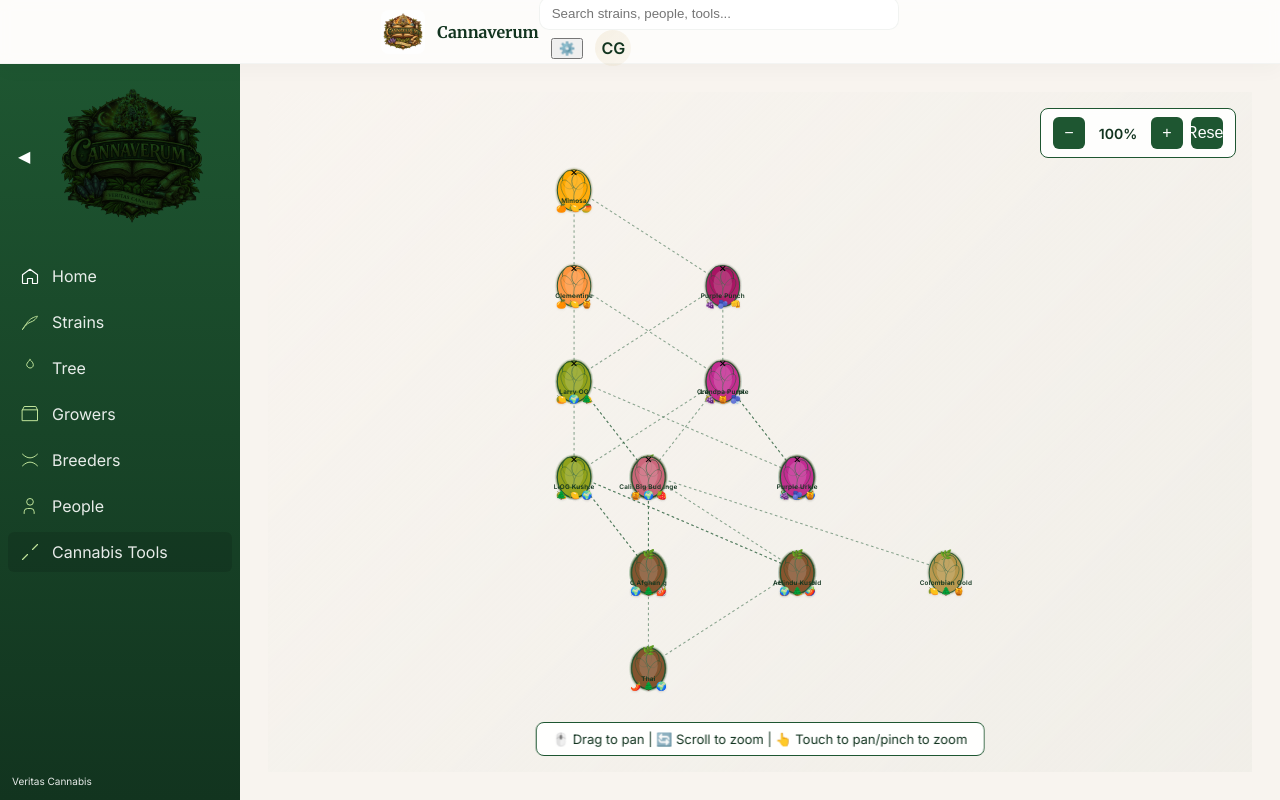
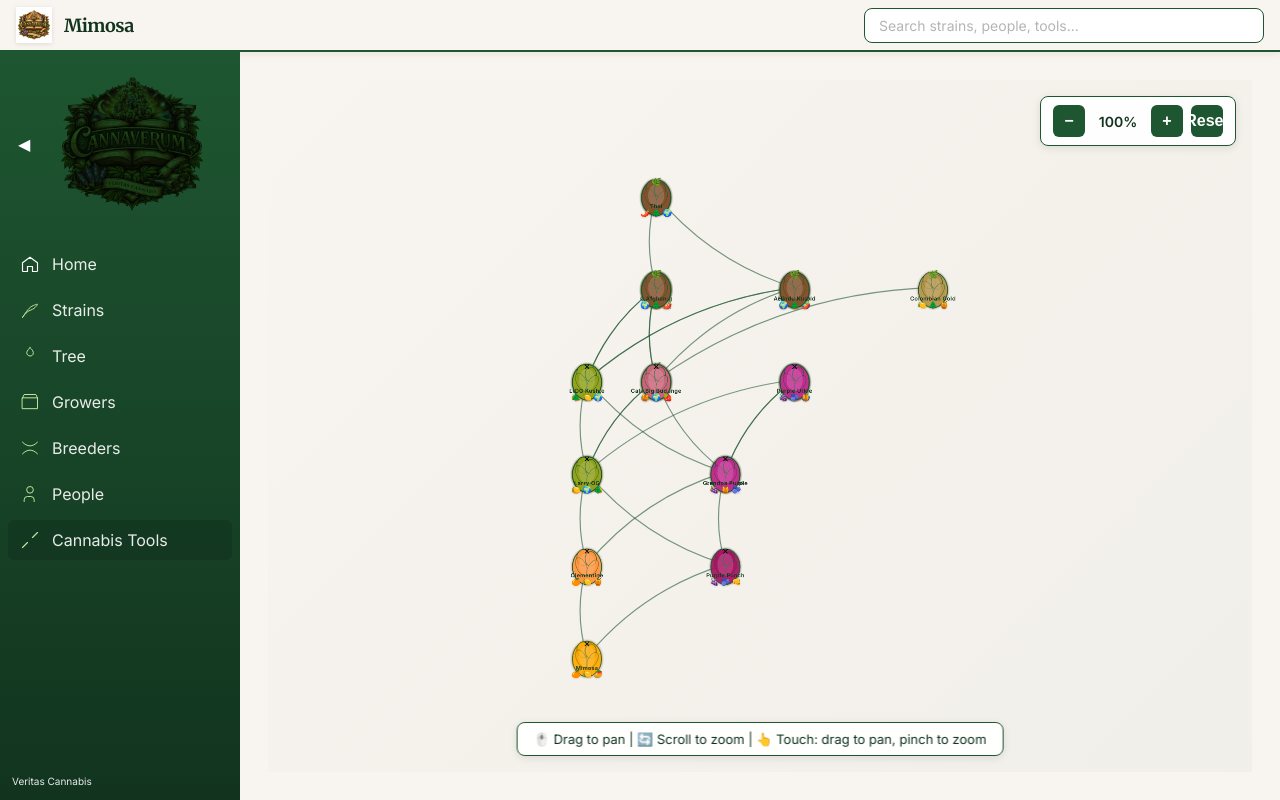
Before and after one commit to mylesgarveyjournal/test_repo, a React (Create React App) app: page /tools/flavor-tree/mimosa in a window 1280 px wide. Built offline with nearby package versions, Linux system fonts and the light colour scheme; the HTML template or start-up script is replaced by a standard one.

Commit message:
Redesign header: skinny, sexy, with logo top-left and strain name display

```diff
--- a/src/components/FlavorTree.js
+++ b/src/components/FlavorTree.js
@@ -7,10 +7,8 @@ const BudNode = ({ node, x, y, size = 60 }) => {
   const color = mixFlavorColors(node.flavors);
   const radius = size / 2;
 
-  // Create a detailed bud shape using paths
   return (
-    <g transform={`translate(${x}, ${y})`}>
-      {/* Main bud body - organic shape */}
+    <g transform={`translate(${x}, ${y})`} key={node.id} className="bud-node">
       <defs>
         <filter id="budGlow" x="-50%" y="-50%" width="200%" height="200%">
           <feGaussianBlur stdDeviation="2" result="coloredBlur"/>
@@ -65,19 +63,41 @@ const BudNode = ({ node, x, y, size = 60 }) => {
   );
 };
 
+// Curved arrow path with marker
+const CurvedPath = ({ x1, y1, x2, y2 }) => {
+  // Calculate control points for smooth curve
+  const midX = (x1 + x2) / 2;
+  const midY = (y1 + y2) / 2;
+  const offsetX = (y2 - y1) * 0.15;
+  const offsetY = (x1 - x2) * 0.15;
+
+  const pathData = `M ${x1} ${y1} Q ${midX + offsetX} ${midY + offsetY} ${x2} ${y2}`;
+
+  return (
+    <g key={`path-${x1}-${y1}-${x2}-${y2}`}>
+      <defs>
+        <marker id="arrowhead" markerWidth="10" markerHeight="10" refX="9" refY="3" orient="auto">
+          <polygon points="0 0, 10 3, 0 6" fill="#1e5631" />
+        </marker>
+      </defs>
+      <path d={pathData} className="tree-connection" markerEnd="url(#arrowhead)" />
+    </g>
+  );
+};
+
 const FlavorTree = ({ strainData }) => {
   const [scale, setScale] = useState(1);
   const [panX, setPanX] = useState(0);
   const [panY, setPanY] = useState(0);
   const [isDragging, setIsDragging] = useState(false);
   const [dragStart, setDragStart] = useState({ x: 0, y: 0 });
+  const containerRef = useRef(null);
   const svgRef = useRef(null);
-  const containerRef = useRef(null);
 
-  // Calculate tree layout with proper spacing
+  // Calculate tree layout - strain at bottom, parents above
   const getTreeLayout = (node, level = 0, siblingIndex = 0, siblingCount = 1) => {
-    const horizontalSpacing = 280;
-    const verticalSpacing = 180;
+    const horizontalSpacing = 300;
+    const verticalSpacing = 200;
 
     const parentKeys = Object.keys(node.parents || {});
     const childCount = Math.max(parentKeys.length, 1);
@@ -88,7 +108,7 @@ const FlavorTree = ({ strainData }) => {
       type: node.type,
       flavors: getStrainFlavors(node),
       x: (siblingIndex - (childCount - 1) / 2) * horizontalSpacing,
-      y: level * verticalSpacing,
+      y: -level * verticalSpacing, // Negative to go UP
       children: []
     };
 
@@ -109,9 +129,9 @@ const FlavorTree = ({ strainData }) => {
     let minX = node.x, maxX = node.x, minY = node.y, maxY = node.y;
 
     const traverse = (n) => {
-      minX = Math.min(minX, n.x - 80);
-      maxX = Math.max(maxX, n.x + 80);
-      minY = Math.min(minY, n.y - 80);
+      minX = Math.min(minX, n.x - 100);
+      maxX = Math.max(maxX, n.x + 100);
+      minY = Math.min(minY, n.y - 100);
       maxY = Math.max(maxY, n.y + 100);
       n.children?.forEach(child => traverse(child));
     };
@@ -123,7 +143,7 @@ const FlavorTree = ({ strainData }) => {
   const bounds = calculateBounds(treeLayout);
   const treeWidth = bounds.maxX - bounds.minX;
   const treeHeight = bounds.maxY - bounds.minY;
-  const padding = 100;
+  const padding = 150;
 
   // Flatten tree for rendering
   const { nodes: flatNodes, connections } = (() => {
@@ -147,44 +167,38 @@ const FlavorTree = ({ strainData }) => {
     return { nodes: n, connections: c };
   })();
 
-  // Mouse wheel zoom
-  useEffect(() => {
-    const container = containerRef.current;
-    if (!container) return;
-
-    const handleWheel = (e) => {
-      e.preventDefault();
-      const zoomFactor = e.deltaY > 0 ? 0.9 : 1.1;
-      setScale(prev => Math.max(0.5, Math.min(3, prev * zoomFactor)));
-    };
-
-    container.addEventListener('wheel', handleWheel, { passive: false });
-    return () => container.removeEventListener('wheel', handleWheel);
-  }, []);
-
-  // Mouse drag pan
+  // Mouse/touch event handlers
   const handleMouseDown = (e) => {
     setIsDragging(true);
-    setDragStart({ x: e.clientX - panX, y: e.clientY - panY });
+    setDragStart({ x: e.clientX, y: e.clientY });
   };
 
   const handleMouseMove = (e) => {
     if (!isDragging) return;
-    setPanX(e.clientX - dragStart.x);
-    setPanY(e.clientY - dragStart.y);
+    const dx = e.clientX - dragStart.x;
+    const dy = e.clientY - dragStart.y;
+    setPanX(prev => prev + dx);
+    setPanY(prev => prev + dy);
+    setDragStart({ x: e.clientX, y: e.clientY });
   };
 
   const handleMouseUp = () => {
     setIsDragging(false);
   };
 
-  // Touch controls
+  const handleWheel = (e) => {
+    e.preventDefault();
+    const zoomFactor = e.deltaY > 0 ? 0.85 : 1.15;
+    setScale(prev => Math.max(0.3, Math.min(4, prev * zoomFactor)));
+  };
+
+  // Touch handlers
   const [touchStart, setTouchStart] = useState(null);
   const [touchDistance, setTouchDistance] = useState(0);
 
   const handleTouchStart = (e) => {
     if (e.touches.length === 1) {
-      setTouchStart({ x: e.touches[0].clientX - panX, y: e.touches[0].clientY - panY });
+      setTouchStart({ x: e.touches[0].clientX, y: e.touches[0].clientY });
     } else if (e.touches.length === 2) {
       const dx = e.touches[0].clientX - e.touches[1].clientX;
       const dy = e.touches[0].clientY - e.touches[1].clientY;
@@ -194,14 +208,17 @@ const FlavorTree = ({ strainData }) => {
 
   const handleTouchMove = (e) => {
     if (e.touches.length === 1 && touchStart) {
-      setPanX(e.touches[0].clientX - touchStart.x);
-      setPanY(e.touches[0].clientY - touchStart.y);
+      const dx = e.touches[0].clientX - touchStart.x;
+      const dy = e.touches[0].clientY - touchStart.y;
+      setPanX(prev => prev + dx);
+      setPanY(prev => prev + dy);
+      setTouchStart({ x: e.touches[0].clientX, y: e.touches[0].clientY });
     } else if (e.touches.length === 2 && touchDistance > 0) {
       const dx = e.touches[0].clientX - e.touches[1].clientX;
       const dy = e.touches[0].clientY - e.touches[1].clientY;
       const newDistance = Math.sqrt(dx * dx + dy * dy);
       const zoomFactor = newDistance / touchDistance;
-      setScale(prev => Math.max(0.5, Math.min(3, prev * zoomFactor)));
+      setScale(prev => Math.max(0.3, Math.min(4, prev * zoomFactor)));
       setTouchDistance(newDistance);
     }
   };
@@ -210,6 +227,13 @@ const FlavorTree = ({ strainData }) => {
     setTouchStart(null);
     setTouchDistance(0);
   };
+
+  useEffect(() => {
+    const container = containerRef.current;
+    if (!container) return;
+    container.addEventListener('wheel', handleWheel, { passive: false });
+    return () => container.removeEventListener('wheel', handleWheel);
+  }, []);
 
   return (
     <div
@@ -222,6 +246,7 @@ const FlavorTree = ({ strainData }) => {
       onTouchStart={handleTouchStart}
       onTouchMove={handleTouchMove}
       onTouchEnd={handleTouchEnd}
+      style={{ cursor: isDragging ? 'grabbing' : 'grab' }}
     >
       <svg
         ref={svgRef}
@@ -231,19 +256,12 @@ const FlavorTree = ({ strainData }) => {
         style={{
           transform: `translate(${panX}px, ${panY}px) scale(${scale})`,
           transformOrigin: 'center',
-          cursor: isDragging ? 'grabbing' : 'grab'
+          willChange: 'transform'
         }}
       >
-        {/* Render connections */}
+        {/* Render curved connections with arrows */}
         {connections.map((conn, idx) => (
-          <line
-            key={`conn-${idx}`}
-            x1={conn.x1}
-            y1={conn.y1}
-            x2={conn.x2}
-            y2={conn.y2}
-            className="tree-connection"
-          />
+          <CurvedPath key={idx} x1={conn.x1} y1={conn.y1} x2={conn.x2} y2={conn.y2} />
         ))}
 
         {/* Render bud nodes */}
@@ -254,15 +272,15 @@ const FlavorTree = ({ strainData }) => {
 
       {/* Controls */}
       <div className="tree-controls">
-        <button onClick={() => setScale(s => Math.max(0.5, s - 0.1))}>−</button>
+        <button onClick={() => setScale(s => Math.max(0.3, s - 0.15))}>−</button>
         <span>{Math.round(scale * 100)}%</span>
-        <button onClick={() => setScale(s => Math.min(3, s + 0.1))}>+</button>
+        <button onClick={() => setScale(s => Math.min(4, s + 0.15))}>+</button>
         <button onClick={() => { setScale(1); setPanX(0); setPanY(0); }}>Reset</button>
       </div>
 
       {/* Instructions */}
       <div className="tree-instructions">
-        <p>🖱️ Drag to pan | 🔄 Scroll to zoom | 👆 Touch to pan/pinch to zoom</p>
+        <p>🖱️ Drag to pan | 🔄 Scroll to zoom | 👆 Touch: drag to pan, pinch to zoom</p>
       </div>
     </div>
   );
--- a/src/components/Header.js
+++ b/src/components/Header.js
@@ -1,24 +1,34 @@
 import React from 'react';
+import { useLocation } from 'react-router-dom';
 
-export default function Header(){
+export default function Header() {
+  const location = useLocation();
+
+  // Extract strain name from URL if on flavor tree page
+  const pathParts = location.pathname.split('/');
+  const isFlavorTree = pathParts[2] === 'flavor-tree';
+  const strainName = isFlavorTree && pathParts[3]
+    ? pathParts[3].charAt(0).toUpperCase() + pathParts[3].slice(1)
+    : null;
+
   return (
     <header className="top-header">
-      <div className="container header-inner">
-        <div className="header-left">
-          <div className="brand-small">
-            <img src="/logo.png" alt="logo" className="logo small" />
-            <div className="brand-title">Cannaverum</div>
-          </div>
+      <div className="header-inner">
+        <div className="header-logo">
+          <img src="/logo.png" alt="Cannaverum" className="logo-img" />
+          {strainName && (
+            <div className="strain-title">
+              {strainName}
+            </div>
+          )}
         </div>
 
-        <div className="header-right">
-          <div className="header-search">
-            <input placeholder="Search strains, people, tools..." />
-          </div>
-          <div className="header-actions">
-            <button className="icon-btn">⚙️</button>
-            <div className="avatar">CG</div>
-          </div>
+        <div className="header-search-wrapper">
+          <input
+            type="text"
+            className="header-search"
+            placeholder="Search strains, people, tools..."
+          />
         </div>
       </div>
     </header>
--- a/src/index.css
+++ b/src/index.css
@@ -70,12 +70,13 @@ h2{color:var(--muted);font-size:26px}
 }
 .app-frame{display:flex;flex-direction:column;height:100vh}
 .content-frame{display:flex;flex:1;min-height:0}
-.top-header{height:64px;background:rgba(255,255,255,0.7);backdrop-filter:blur(6px);border-bottom:1px solid rgba(18,52,31,0.04);box-shadow:0 6px 18px rgba(18,52,31,0.03);display:flex;align-items:center}
-.top-header .header-inner{display:flex;justify-content:space-between;align-items:center}
-.top-header .brand-small{display:flex;align-items:center;gap:12px}
-.top-header .brand-title{font-weight:700;color:var(--green-900);font-family:Merriweather, serif}
-.top-header .logo.small{width:44px;height:44px;object-fit:contain;border-radius:8px}
-.top-header .header-search input{width:360px;max-width:48vw;padding:8px 12px;border-radius:10px;border:1px solid rgba(18,52,31,0.06)}
-.top-header .header-actions{display:flex;align-items:center;gap:12px;margin-left:12px}
-.top-header .avatar{width:36px;height:36px;border-radius:999px;background:linear-gradient(135deg,#caa34d22,#caa34d11);display:flex;align-items:center;justify-content:center;color:var(--green-900);font-weight:700}
+.top-header{height:52px;background:var(--cream);border-bottom:2px solid var(--green-700);display:flex;align-items:center;padding:0 16px;box-shadow:0 2px 8px rgba(18,52,31,0.08)}
+.top-header .header-inner{display:flex;justify-content:space-between;align-items:center;width:100%;gap:20px}
+.top-header .header-logo{display:flex;align-items:center;gap:12px}
+.top-header .logo-img{width:36px;height:36px;object-fit:contain;filter:drop-shadow(0 1px 2px rgba(0,0,0,0.1))}
+.top-header .strain-title{font-size:18px;font-weight:700;color:var(--green-900);font-family:Merriweather, serif;letter-spacing:-0.5px}
+.top-header .header-search-wrapper{flex:1;max-width:400px}
+.top-header .header-search{width:100%;padding:8px 14px;border-radius:8px;border:1.5px solid var(--green-700);background:white;font-size:14px;color:var(--muted);font-family:Inter, sans-serif;transition:all 0.2s ease;outline:none}
+.top-header .header-search:focus{border-color:var(--gold);background:#fafaf8;box-shadow:0 0 0 3px rgba(202,163,77,0.1)}
+.top-header .header-search::placeholder{color:rgba(107,107,107,0.5)}
 .main-content{flex:1;padding:28px;overflow:auto;min-height:0}
--- a/src/styles/FlavorTree.css
+++ b/src/styles/FlavorTree.css
@@ -15,27 +15,44 @@
   width: 100%;
   height: 100%;
   display: block;
-  transition: transform 0.1s ease-out;
+  transition: transform 0.05s ease-out;
 }
 
-/* Tree connections (lines between parent/child) */
+/* Tree connections - smooth curved paths */
 .tree-connection {
   stroke: var(--green-700);
-  stroke-width: 2;
-  opacity: 0.5;
-  stroke-dasharray: 5, 5;
+  stroke-width: 2.5;
+  opacity: 0.6;
+  fill: none;
+  stroke-linecap: round;
+  stroke-linejoin: round;
+  transition: opacity 0.2s ease, stroke-width 0.2s ease;
 }
 
-/* Strain node styling */
-.strain-node {
-  filter: drop-shadow(0 2px 4px rgba(0, 0, 0, 0.15));
-  transition: filter 0.2s ease;
-  cursor: pointer;
+.tree-connection:hover {
+  opacity: 1;
+  stroke-width: 3.5;
 }
 
-.strain-node:hover {
-  filter: drop-shadow(0 4px 8px rgba(0, 0, 0, 0.25));
-  stroke-width: 3;
+/* Arrow marker styling */
+marker {
+  overflow: visible;
+}
+
+/* Bud node styling */
+.bud-node {
+  transition: filter 0.15s ease, transform 0.15s ease;
+  transform-origin: center;
+}
+
+.bud-node:hover {
+  filter: drop-shadow(0 6px 12px rgba(0, 0, 0, 0.25));
+  transform: scale(1.08);
+}
+
+.bud-node:hover .tree-connection {
+  opacity: 1;
+  stroke-width: 3.5;
 }
 
 /* Strain name text */
@@ -64,6 +81,17 @@
   font-size: 16px;
   text-anchor: middle;
   filter: drop-shadow(0 1px 2px rgba(0, 0, 0, 0.1));
+  animation: bobbing 3s ease-in-out infinite;
+}
+
+/* Springy bobbing animation for flavor icons */
+@keyframes bobbing {
+  0%, 100% {
+    transform: translateY(0px);
+  }
+  50% {
+    transform: translateY(-3px);
+  }
 }
 
 /* Controls */
@@ -74,12 +102,13 @@
   display: flex;
   gap: 8px;
   align-items: center;
-  background: rgba(255, 255, 255, 0.9);
+  background: rgba(255, 255, 255, 0.92);
   padding: 8px 12px;
   border-radius: 8px;
   border: 1px solid var(--green-700);
   backdrop-filter: blur(4px);
   z-index: 10;
+  box-shadow: 0 2px 8px rgba(0, 0, 0, 0.1);
 }
 
 .tree-controls button {
@@ -94,12 +123,18 @@
   display: flex;
   align-items: center;
   justify-content: center;
-  transition: all 0.2s ease;
+  transition: all 0.15s cubic-bezier(0.34, 1.56, 0.64, 1);
+  font-weight: 600;
 }
 
 .tree-controls button:hover {
   background: var(--green-900);
-  transform: scale(1.05);
+  transform: scale(1.12);
+  box-shadow: 0 4px 12px rgba(30, 86, 49, 0.3);
+}
+
+.tree-controls button:active {
+  transform: scale(0.95);
 }
 
 .tree-controls span {
@@ -125,18 +160,16 @@
   white-space: nowrap;
   backdrop-filter: blur(4px);
   z-index: 10;
+  box-shadow: 0 2px 8px rgba(0, 0, 0, 0.1);
 }
 
 .tree-instructions p {
   margin: 0;
+  font-weight: 500;
 }
 
 /* Mobile responsive */
 @media (max-width: 720px) {
-  .flavor-tree-container {
-    height: 400px;
-  }
-
   .tree-controls {
     top: 8px;
     right: 8px;
@@ -152,13 +185,19 @@
   .tree-instructions {
     font-size: 12px;
     padding: 6px 12px;
+    bottom: 8px;
+    right: 8px;
+    left: auto;
+    transform: none;
+    white-space: normal;
+    max-width: 200px;
   }
 
   .strain-name {
     font-size: 10px;
   }
 
-  .strain-node {
-    stroke-width: 1.5;
+  .tree-connection {
+    stroke-width: 2;
   }
 }
```
Also changed, not shown: 11 other files (tests, documents, lock files or other folders).
